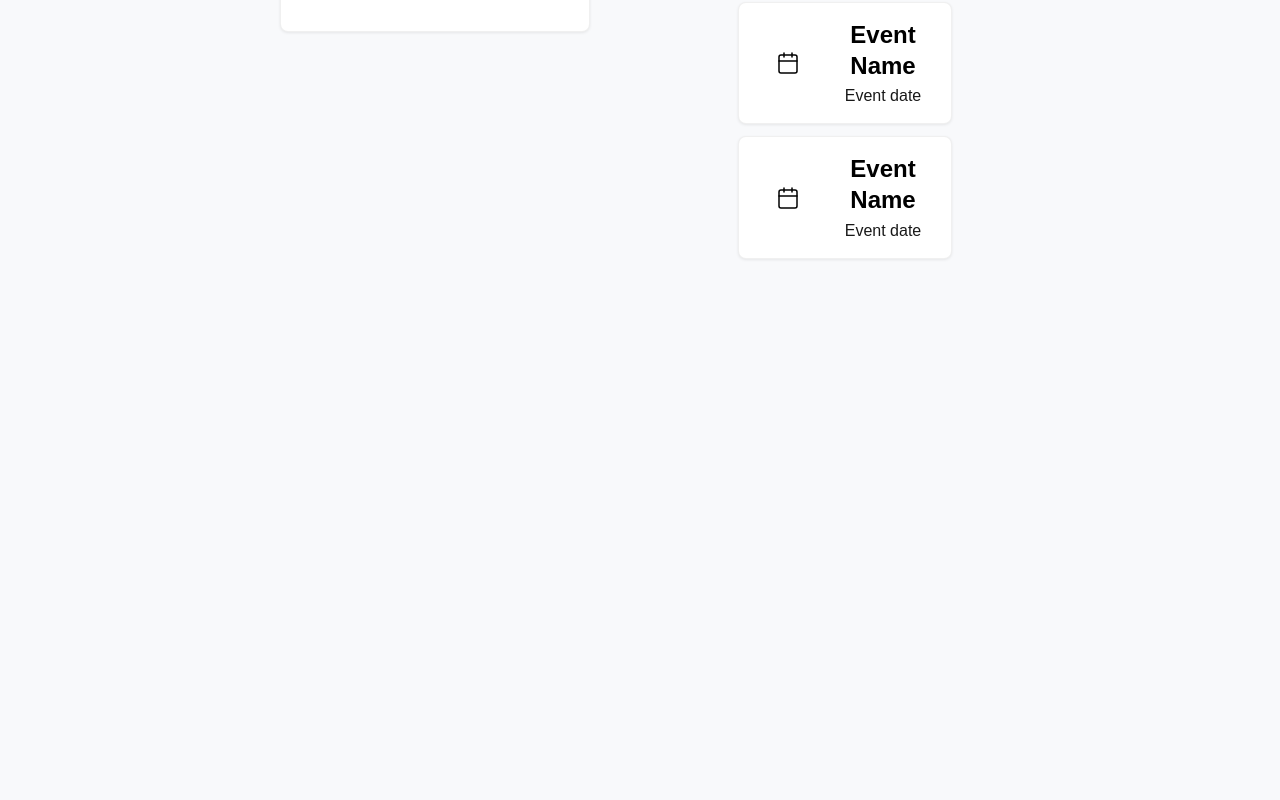
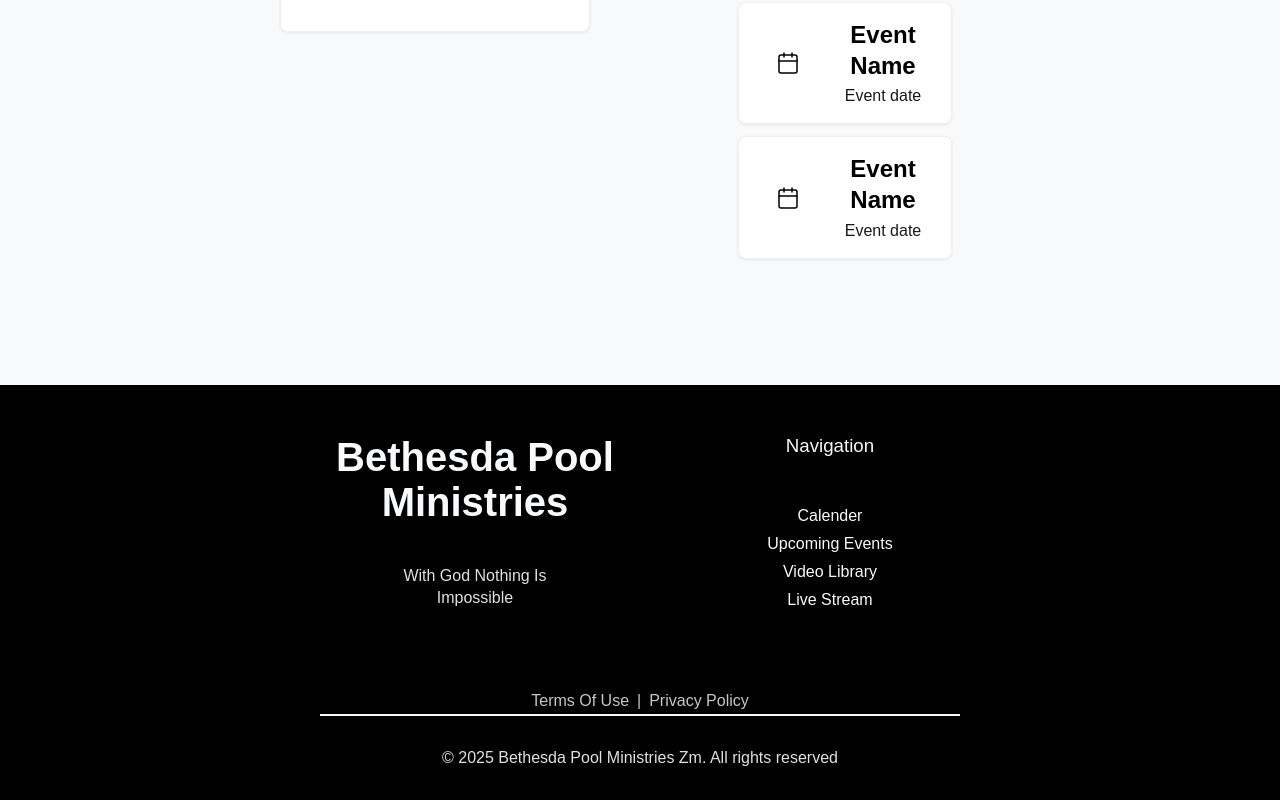
Before and after one commit to nkowanitemwani/besthesdapoolministries, a Next.js app: page / in a window 1280 px wide. Shown: the part 4234-5034 px from the top of the page. Before the commit the page ends 4619 px from the top, so only its background shows below. Built offline with nearby package versions, Linux system fonts and the light colour scheme.

Commit message:
add and apply footer

```diff
--- a/src/app/calender/page.js
+++ b/src/app/calender/page.js
@@ -1,6 +1,7 @@
 import React from "react";
 import styles from "./calender.module.css"
 import Navbar from "../components/navbar";
+import Footer from "../components/footer";
 
 
 export default function Calendar (){
@@ -9,6 +10,7 @@ export default function Calendar (){
         <main>
             <Navbar></Navbar>
             <h1>add yearly calender</h1>
+            <Footer></Footer>
         </main>
         </>
     );
--- /dev/null
+++ b/src/app/components/footer/footer.module.css
@@ -0,0 +1,66 @@
+.footerInfo {
+  display: flex;
+  gap: 5rem; /* Increased from 2rem for better spacing */
+  padding: 50px;
+  justify-content: center; /* Changed from space-between */
+  align-items: flex-start;
+  /* flex-wrap: wrap; */
+  max-width: 1400px; /* Add max-width to prevent excessive spreading */
+  margin: 0 auto; /* Center the footer */
+}
+
+.footerInfo h3 {
+  font-weight: 500;
+  margin-bottom: 1rem;
+}
+
+.footerInfoLeft {
+  display: flex;
+  flex-direction: column;
+  align-items: center;
+  justify-content: center;
+  text-align: center;
+  flex: 0 1 300px; /* Changed from flex: 1 */
+  min-width: 250px;
+}
+
+.footerInfoLeftText {
+  flex: 1;
+}
+
+.footerInfoLeftText h1 {
+  margin-bottom: 0.5rem;
+  color: #f8f9fb;
+}
+
+.footerInfoLeftText p {
+  font-size: 1rem;
+  line-height: 1.4;
+}
+
+.footerInfoCenter {
+  display: flex;
+  flex-direction: column;
+  gap: 1.5rem;
+  align-items: center;
+  justify-content: flex-start;
+  text-align: center;
+  flex: 0 1 250px; /* Changed from flex: 1 */
+  min-width: 200px;
+}
+
+.footerText {
+  font-size: 1rem;
+}
+
+.termsPolicies {
+  padding-bottom: 0.25rem;
+  opacity: 0.8;
+  text-align: center;
+}
+
+.termsPolicies span {
+  display: inline-flex;
+  align-items: center;
+  gap: 0.5rem;
+}
--- /dev/null
+++ b/src/app/components/footer/index.js
@@ -0,0 +1,32 @@
+import React from "react";
+import styles from "./footer.module.css"
+import Link from "next/link";
+
+export default function Footer(){
+    return(
+        <footer>
+            <div className={styles.footerInfo}>
+                <div className={styles.footerInfoLeft}>
+                    <div className={styles.footerInfoLeftText}>
+                        <Link href="./"><h1>Bethesda Pool Ministries</h1></Link>
+                        <p>With God Nothing Is Impossible</p>
+                    </div>
+                </div>
+                <div className={styles.footerInfoCenter}>
+                    <h3>Navigation</h3>
+                    <ul>
+                        <li><Link href="/calender">Calender</Link></li>
+                        <li><Link href="./#upcoming">Upcoming Events</Link></li>
+                        <li><Link href="/videolibrary">Video Library</Link></li>
+                        <li><Link href="/livestream">Live Stream</Link></li>
+                    </ul>
+                </div>
+            </div>
+            <div className={styles.termsPolicies}>
+                <span><Link href="/terms">Terms Of Use</Link>{"|"}<Link href="/policies">Privacy Policy</Link></span>
+            </div>
+            <hr></hr>
+            <p className={styles.footerText}>© 2025 Bethesda Pool Ministries Zm. All rights reserved</p>
+        </footer>
+    )
+}
--- a/src/app/globals.css
+++ b/src/app/globals.css
@@ -1,6 +1,6 @@
 :root {
   --background: #f8f9fb;
-  --foreground: #1a2332;
+  --foreground: #000000;
 }
 
 
--- a/src/app/livestream/page.js
+++ b/src/app/livestream/page.js
@@ -1,12 +1,14 @@
 import React from "react";
 import styles from "./livestream.module.css"
 import Navbar from "../components/navbar";
+import Footer from "../components/footer";
 
 export default function LiveStream(){
     return(
-        <div>
+        <main>
             <Navbar></Navbar>
             <h1>Video Library</h1>
-        </div>
+            <Footer></Footer>
+        </main>
     );
 }
--- a/src/app/page.js
+++ b/src/app/page.js
@@ -10,6 +10,7 @@ import MissionGrid from "./components/grids/misson";
 import Membership from "./components/grids/membership";
 import UpcomingEvents from "./components/grids/upcoming";
 import CalenderEvents from "./components/grids/calender";
+import Footer from "./components/footer";
 
 export default function Home() {
   return (
@@ -120,7 +121,7 @@ export default function Home() {
 
         </div>
       </section>
-
+    <Footer></Footer>
     </main>
     </>
   );
--- a/src/app/videolibrary/page.js
+++ b/src/app/videolibrary/page.js
@@ -1,12 +1,14 @@
 import React from "react";
 import styles from "./videolibarary.module.css";
 import Navbar from "../components/navbar";
+import Footer from "../components/footer";
 
 export default function VideoLibrary() {
     return(
         <main>
             <Navbar></Navbar>
             <h1>Video Library</h1>
+            <Footer></Footer>
         </main>
     );
 }
```
